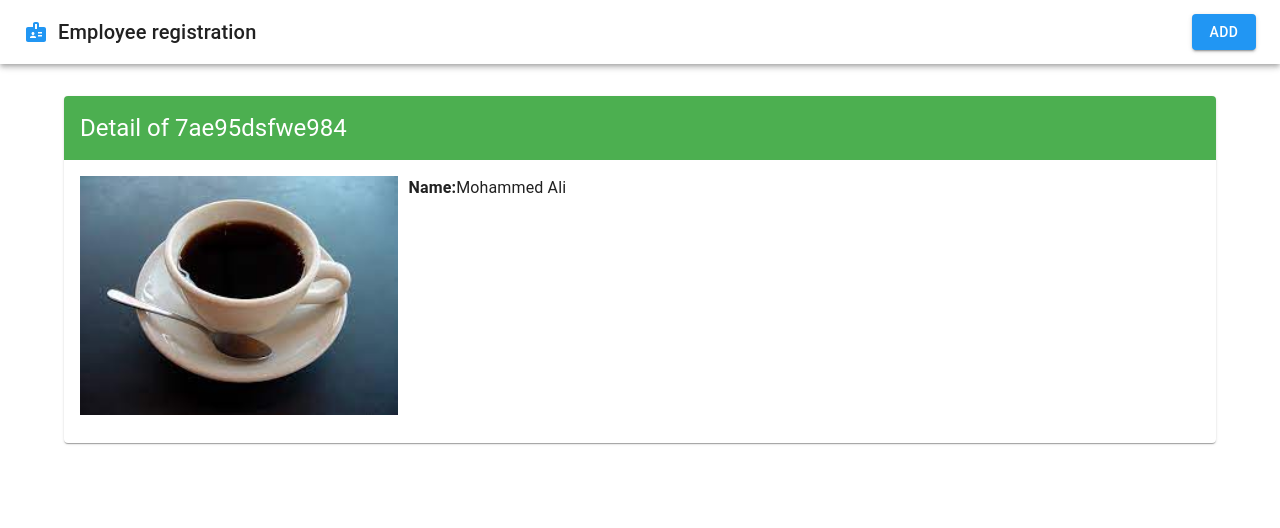
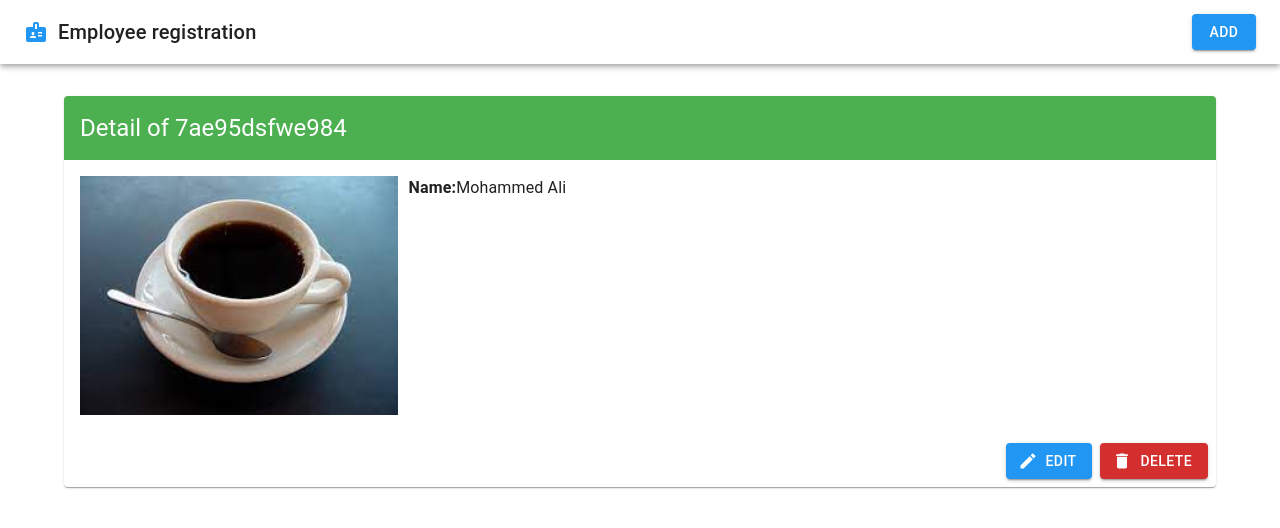
Before and after one commit to mohaali482/employee-registration-frontend, a React (Create React App) app: page /detail/7ae95dsfwe984 in a window 1280 px wide. Shown: the top 528 px of the page. Built offline with nearby package versions, Linux system fonts and the light colour scheme.

Commit message:
Add card actions

```diff
--- a/src/pages/Detail.js
+++ b/src/pages/Detail.js
@@ -2,8 +2,10 @@ import React from 'react';
 import { useParams } from 'react-router-dom';
 import Card from '@mui/material/Card';
 import CardHeader from '@mui/material/CardHeader';
-import { CardContent, Grid } from '@mui/material';
+import { Button, CardActions, CardContent, Grid } from '@mui/material';
 import { Box } from '@mui/system';
+import EditIcon from '@mui/icons-material/Edit';
+import DeleteIcon from '@mui/icons-material/Delete';
 import GridItem from '../components/GridItem';
 import dummyImage from '../static/img/dummy.jfif';
 
@@ -23,7 +25,14 @@ const Detail = () => {
                 </Grid>
             </Box>
         </CardContent>
-
+        <CardActions sx={{float: 'right'}}>
+            <Button color='secondary' variant='contained' startIcon={<EditIcon />}>
+                Edit
+            </Button>
+            <Button color='danger' variant='contained' startIcon={<DeleteIcon />}>
+                Delete
+            </Button>
+        </CardActions>
     </Card>
   )
 }
```
